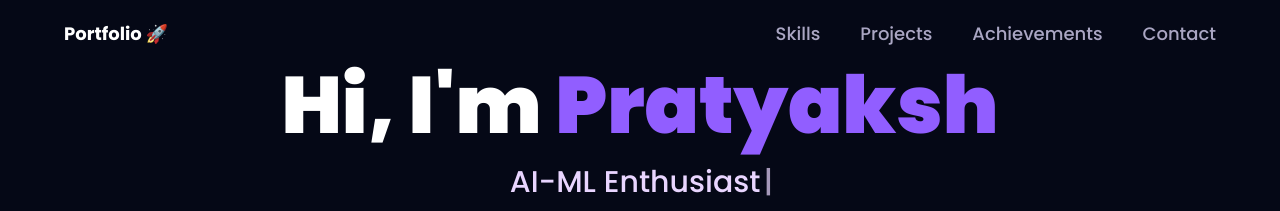
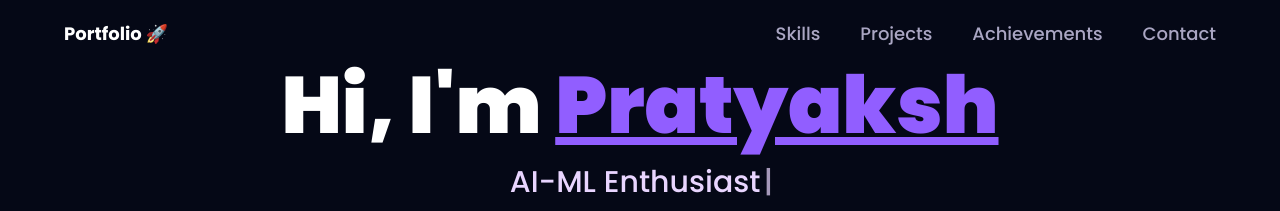
Before and after one commit to PRATYAKSH15/Pratyaksh_portfolio, a React (Vite) app: page / in a window 1280 px wide. Shown: the top 211 px of the page. Built offline with nearby package versions, Linux system fonts and the light colour scheme.

Commit message:
underline - name

```diff
--- a/src/components/Hero.jsx
+++ b/src/components/Hero.jsx
@@ -34,7 +34,7 @@ const Hero = () => {
         className="text-center mb-8"
       >
         <h1 className={`${styles.heroHeadText} text-white`}>
-          Hi, I'm <span className="text-[#915EFF]">Pratyaksh</span>
+          Hi, I'm <span className="text-[#915EFF] underline">Pratyaksh</span>
         </h1>
 
         <p className={`${styles.heroSubText} mt-2 text-white-100`}>
```
